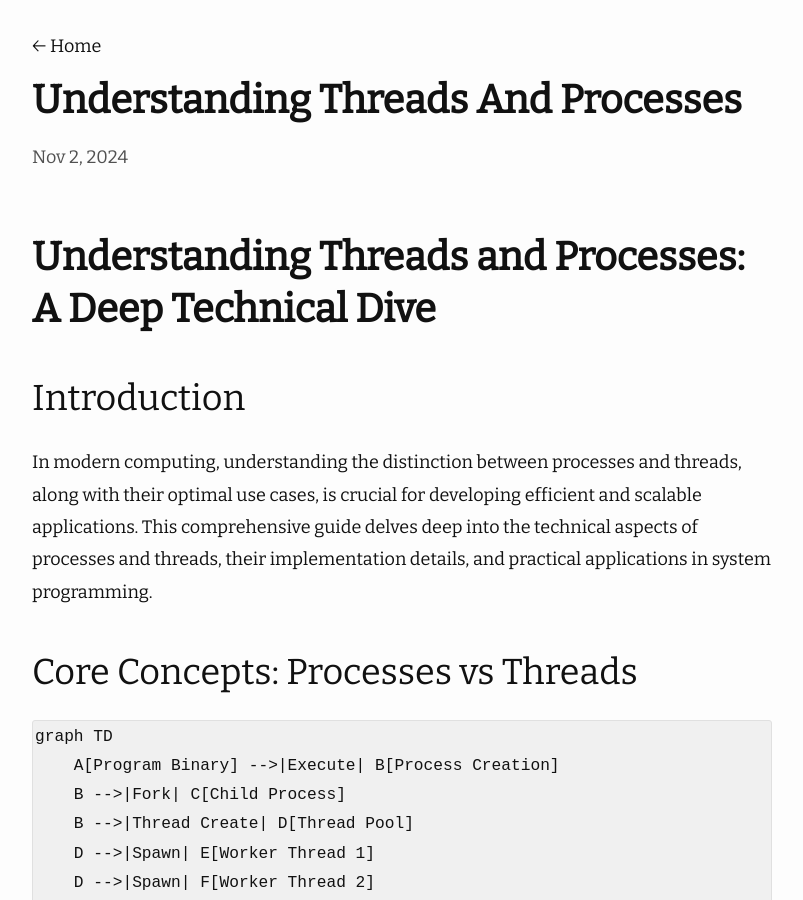
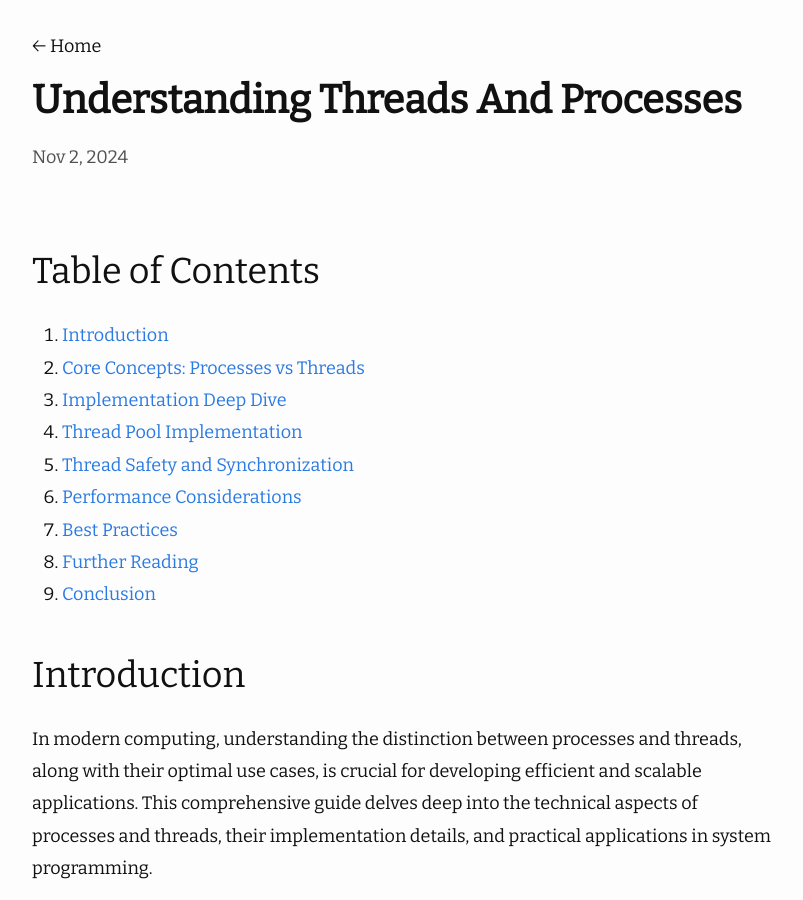
Before and after one commit to mohitmishra786/chessman, a Jekyll site: the page built from _posts/2024-11-02-Understanding-Threads-and-Processes.md, in a window 1280 px wide and 900 px high. Shown: the whole window, without its empty margins (238-1041 px from the left). Built offline with Jekyll 4.4.1, drawn with Linux system fonts in a browser that asks for light colours; nearby versions of some CDN libraries; a script that is not in the unit is left out.

Commit message:
Update 2024-11-02-Understanding-Threads-and-Processes.md

```diff
--- a/_posts/2024-11-02-Understanding-Threads-and-Processes.md
+++ b/_posts/2024-11-02-Understanding-Threads-and-Processes.md
@@ -1,8 +1,16 @@
 ---
 layout: post
 ---
-
-# Understanding Threads and Processes: A Deep Technical Dive
+## Table of Contents
+1. [Introduction](#introduction)
+2. [Core Concepts: Processes vs Threads](#core-concepts-processes-vs-threads)
+3. [Implementation Deep Dive](#implementation-deep-dive)
+4. [Thread Pool Implementation](#thread-pool-implementation)
+5. [Thread Safety and Synchronization](#thread-safety-and-synchronization)
+6. [Performance Considerations](#performance-considerations)
+7. [Best Practices](#best-practices)
+8. [Further Reading](#further-reading)
+9. [Conclusion](#conclusion)
 
 ## Introduction
 
```
